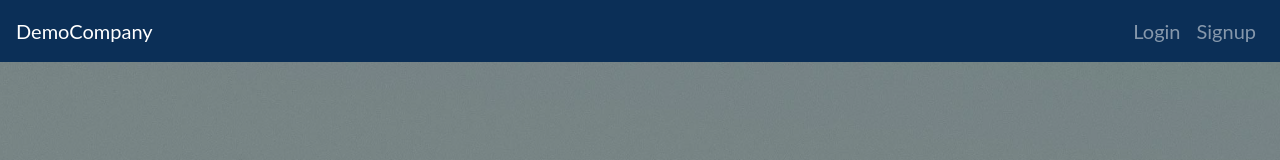
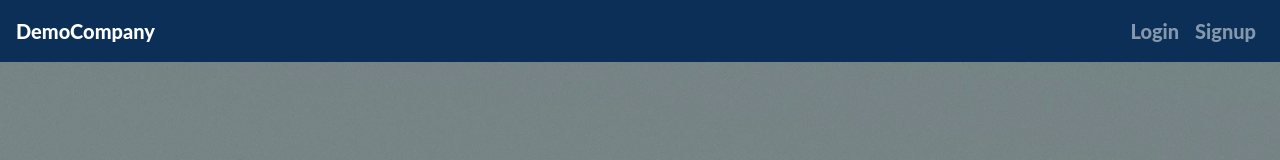
Before and after one commit to VNgwazini/Rental-Property-App, a Next.js app: page / in a window 1280 px wide. Shown: the top 160 px of the page. Built offline with nearby package versions, Linux system fonts and the light colour scheme; a small style sheet from the web is missing.

Commit message:
Increased navbar text weight.

```diff
--- a/styles/main.css
+++ b/styles/main.css
@@ -1410,5 +1410,6 @@ input[type="radio"] {
 
 .color-nav{
   background-color: #0b2f57;
-  color: white
+  color: white !important;
+  font-weight: 800 !important;
 }
```
